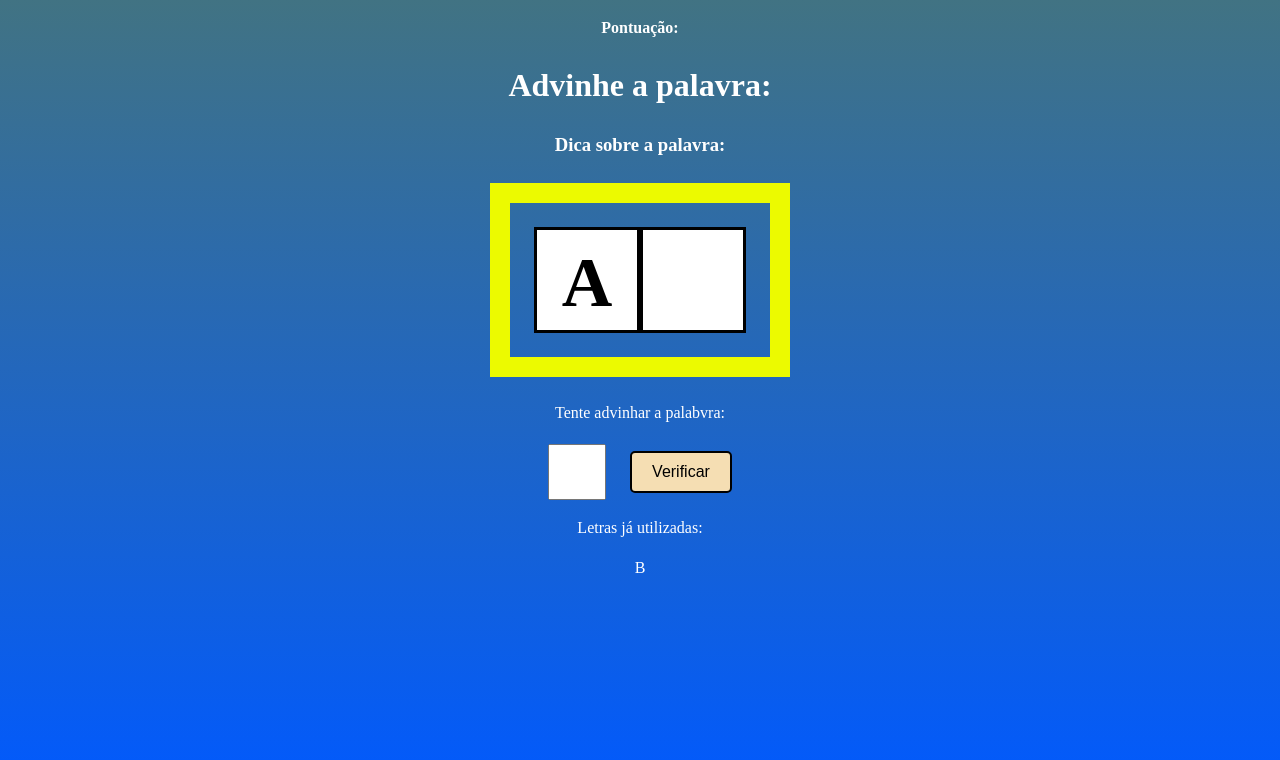
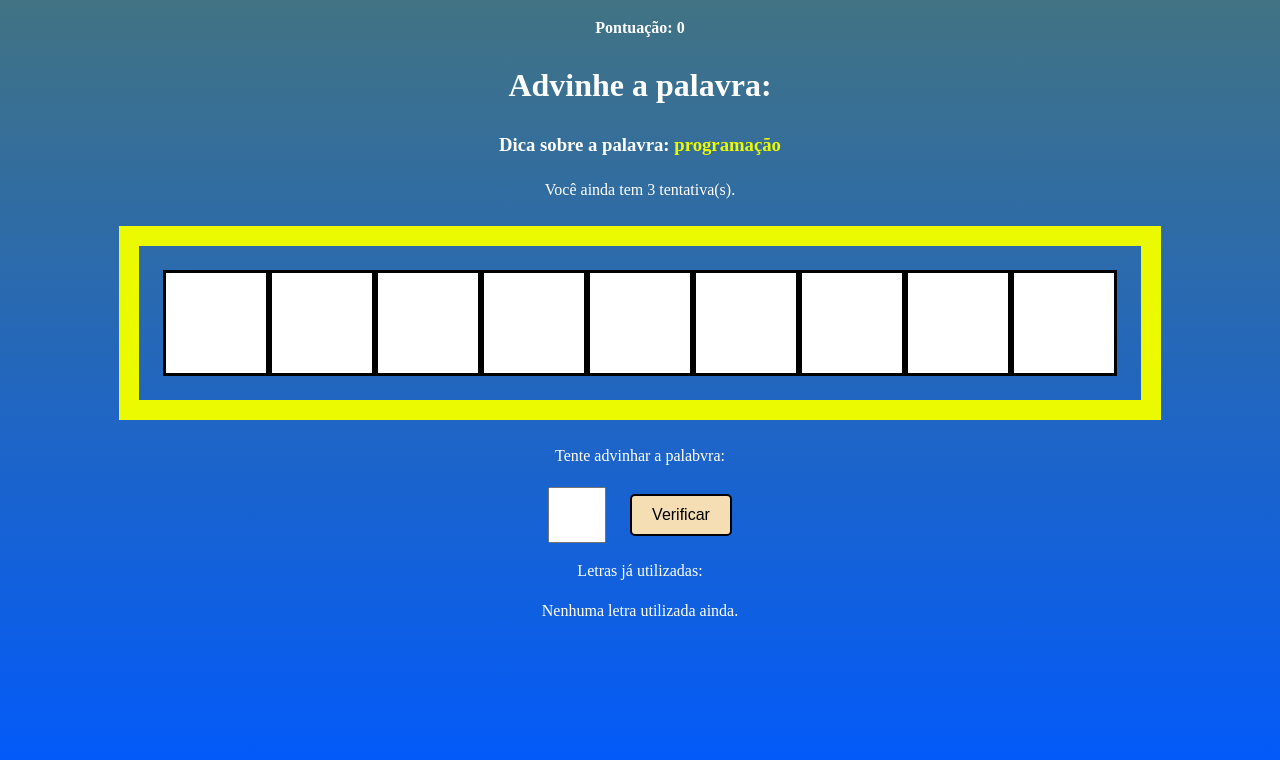
Before and after one commit to joao-vittorr/estudo-react-native, a React (Vite) app in the folder 6_secret_word/secret_word/: page / in a window 1280 px wide. Both pictures are taken after a click on the button "Começar o Jogo". Shown: the top 760 px of the page. Built offline with nearby package versions, Linux system fonts and the light colour scheme.

Commit message:
Implementando os states para a tela de jogo

```diff
--- a/6_secret_word/secret_word/src/App.jsx
+++ b/6_secret_word/secret_word/src/App.jsx
@@ -1,10 +1,10 @@
 import { useState } from "react";
 import "./App.css";
 
-import { useCallback, useEffec} from "react";
+import { useCallback, useEffec } from "react";
 
 // import data
-import {wordsList} from "./data/word";
+import { wordsList } from "./data/word";
 
 // import components
 import StartScreen from "./components/StartScreen";
@@ -15,7 +15,7 @@ const stages = [
   { id: 1, name: "start" },
   { id: 2, name: "game" },
   { id: 3, name: "end" },
-]
+];
 
 function App() {
   const [gameStage, setGameStage] = useState(stages[0].name);
@@ -25,13 +25,19 @@ function App() {
   const [pickedCategory, setPickedCategory] = useState("");
   const [letters, setLetters] = useState([]);
 
+  const [guessedLetters, setGuessedLetters] = useState([]);
+  const [wrongLetters, setWrongLetters] = useState([]);
+  const [guesses, setGuesses] = useState(3);
+  const [score, setScore] = useState(0);
+
   const pickWordAndCategory = useCallback(() => {
     // Pick a random category
     const categories = Object.keys(words);
     const category = categories[Math.floor(Math.random() * categories.length)];
 
     // Pick a random word from the category
-    const word = words[category][Math.floor(Math.random() * words[category].length)];
+    const word =
+      words[category][Math.floor(Math.random() * words[category].length)];
 
     return { word, category };
   }, [words]);
@@ -39,7 +45,7 @@ function App() {
   // Start the game
   const startGame = () => {
     setGameStage(stages[1].name);
-    const {word, category} = pickWordAndCategory();
+    const { word, category } = pickWordAndCategory();
 
     // Create an array of letters
     const wordLetters = word.split("").map((l) => l.toLowerCase());
@@ -62,10 +68,20 @@ function App() {
 
   return (
     <>
-      {gameStage === "start" && <StartScreen startGame={startGame}/>}
-      {gameStage === "game" && <GameScreen verifyLetter={verifyLetter} />}
+      {gameStage === "start" && <StartScreen startGame={startGame} />}
+      {gameStage === "game" && (
+        <GameScreen
+          verifyLetter={verifyLetter}
+          pickedWord={pickedWord}
+          pickedCategory={pickedCategory}
+          letters={letters}
+          guessedLetters={guessedLetters}
+          wrongLetters={wrongLetters}
+          guesses={guesses}
+          score={score}
+        />
+      )}
       {gameStage === "end" && <EndScreen retry={retry} />}
-
     </>
   );
 }
--- a/6_secret_word/secret_word/src/components/GameScreen.jsx
+++ b/6_secret_word/secret_word/src/components/GameScreen.jsx
@@ -1,19 +1,36 @@
 import React from "react";
 import "./GameScreen.css";
 
-const GameScreen = ({ verifyLetter }) => {
+const GameScreen = ({
+  verifyLetter,
+  picketWord,
+  pickedCategory,
+  letters,
+  guessedLetters,
+  wrongLetters,
+  guesses,
+  score
+}) => {
   return (
     <div className="game-screen">
       <p className="points">
-        <span>Pontuação: </span>
+        <span>Pontuação: {score}</span>
       </p>
-      <h1>Advinhe a palavra:</h1>
+      <h1>Advinhe a palavra: </h1>
       <h3 className="tip">
-        Dica sobre a palavra: <span> </span>
+        Dica sobre a palavra: <span>{pickedCategory} </span>
       </h3>
+      <p>Você ainda tem {guesses} tentativa(s).</p>
       <div className="wordContainer">
-        <span className="letter">A</span>
-        <span className="blankSquare"></span>
+        {letters.map((letter, i) => {
+          return guessedLetters.includes(letter) ? (
+            <span key={i} className="letter">
+              {letter}
+            </span>
+          ) : (
+            <span key={i} className="blankSquare"></span>
+          );
+        })}
       </div>
       <div className="letterContainer">
         <p>Tente advinhar a palabvra:</p>
@@ -29,7 +46,15 @@ const GameScreen = ({ verifyLetter }) => {
       </div>
       <div className="wrongLettersContainer">
         <p>Letras já utilizadas:</p>
-        <span className="wrongLetter">B</span>
+        {wrongLetters.length > 0 ? (
+          wrongLetters.map((letter, i) => (
+            <span key={i} className="wrongLetter">
+              {letter},{" "}
+            </span>
+          ))
+        ) : (
+          <p>Nenhuma letra utilizada ainda.</p>
+        )}
       </div>
     </div>
   );
```
